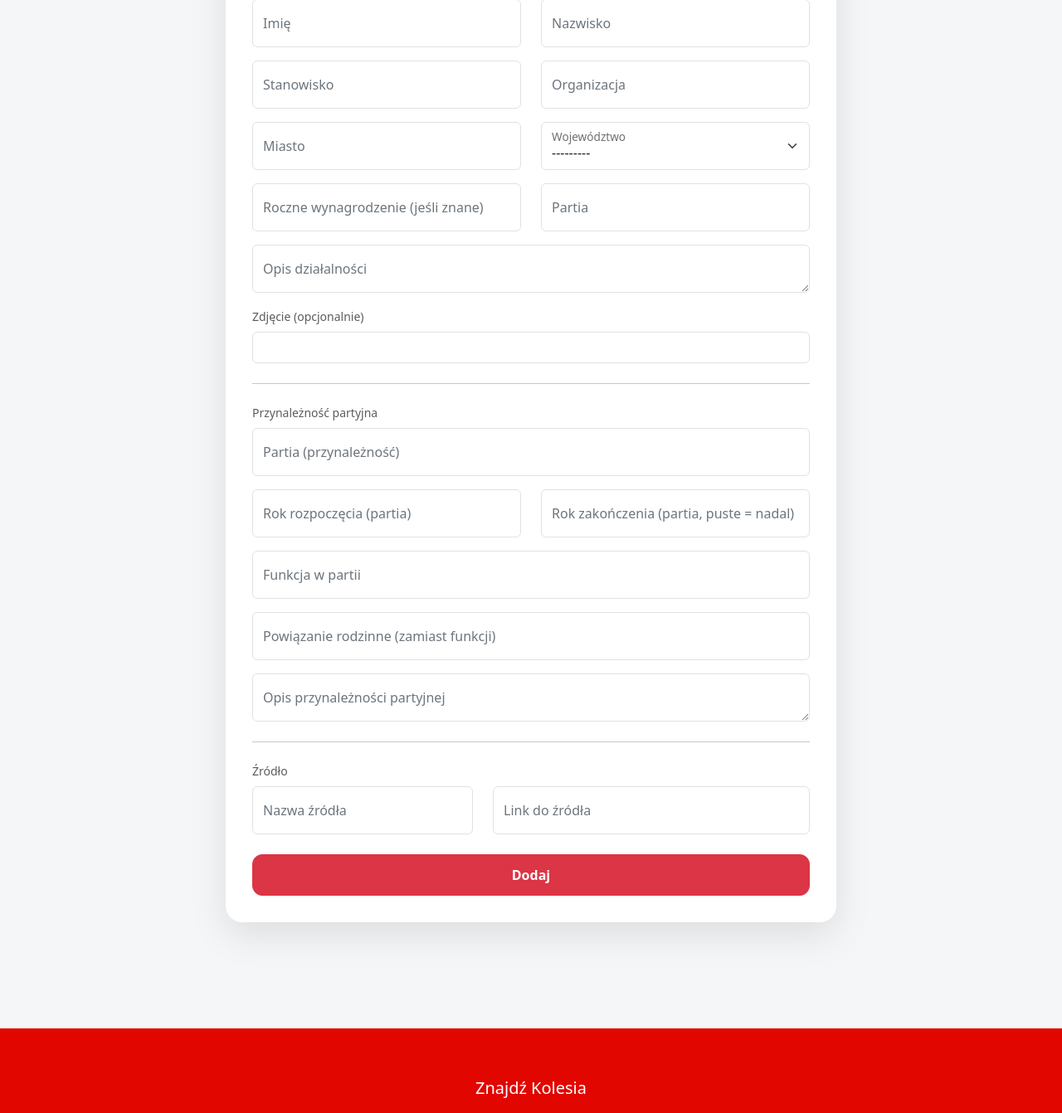
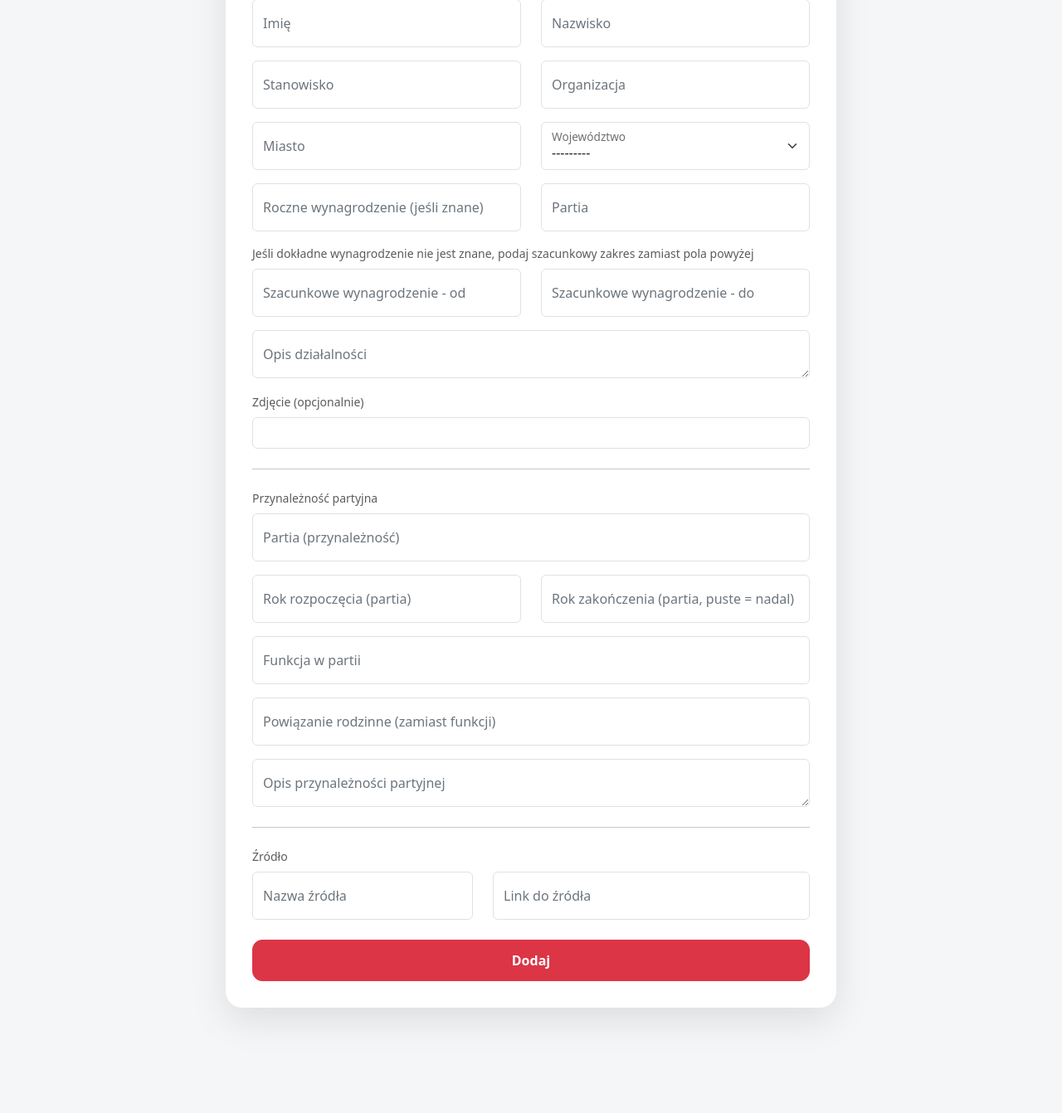
Before and after one commit to nekkess/znajdz-kolesia, a Django app: page /dodaj-kolesia/ in a window 1280 px wide. Shown: the part 263-1605 px from the top of the page at 83% size. Run offline with Django 5.2, Linux system fonts and the light colour scheme; a user stored in the database is signed in.

Commit message:
Add estimated salary range fields to the person edit form
The superuser add/edit form only exposed annual_salary (exact
figure), so there was no way to enter salary_min/salary_max for
people where only an estimated range is known - even though the
model and the rest of the site (salary_display, cards, sorting)
already support it. Adds both fields in their own section with a
note on when to use them instead of the exact-amount field.

```diff
--- a/osoby/forms.py
+++ b/osoby/forms.py
@@ -123,13 +123,19 @@ class PersonForm(BootstrapFormMixin, forms.ModelForm):
     class Meta:
         model = Person
 
-        fields = PERSON_FIELDS
+        # salary_min/salary_max only exist on Person (not PersonSubmission),
+        # so they're added here instead of in the shared PERSON_FIELDS.
+        fields = PERSON_FIELDS + ("salary_min", "salary_max")
 
         widgets = {
             "description": forms.Textarea(attrs={"rows": 4}),
         }
 
-        labels = PERSON_LABELS
+        labels = {
+            **PERSON_LABELS,
+            "salary_min": "Szacunkowe wynagrodzenie - od",
+            "salary_max": "Szacunkowe wynagrodzenie - do",
+        }
 
     def __init__(self, *args, **kwargs):
         super().__init__(*args, **kwargs)
--- a/templates/components/person_fields.html
+++ b/templates/components/person_fields.html
@@ -60,6 +60,25 @@
         <div class="form-floating mb-3">
             {{ form.party }}
             <label for="{{ form.party.id_for_label }}">{{ form.party.label }}</label>
+        </div>
+    </div>
+</div>
+
+<p class="text-muted small mb-2">
+    Jeśli dokładne wynagrodzenie nie jest znane, podaj szacunkowy zakres zamiast pola powyżej
+</p>
+
+<div class="row">
+    <div class="col-md-6">
+        <div class="form-floating mb-3">
+            {{ form.salary_min }}
+            <label for="{{ form.salary_min.id_for_label }}">{{ form.salary_min.label }}</label>
+        </div>
+    </div>
+    <div class="col-md-6">
+        <div class="form-floating mb-3">
+            {{ form.salary_max }}
+            <label for="{{ form.salary_max.id_for_label }}">{{ form.salary_max.label }}</label>
         </div>
     </div>
 </div>
```
